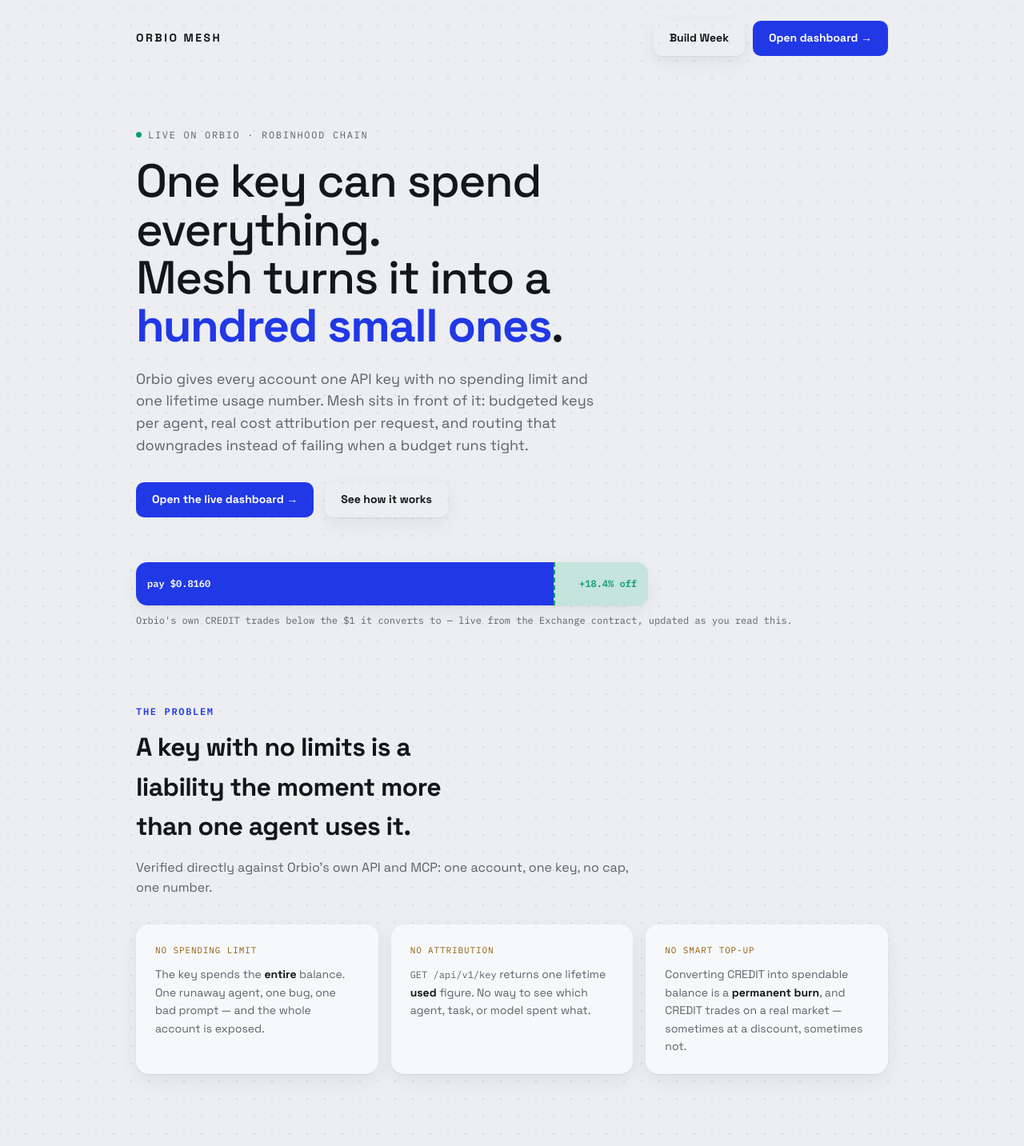
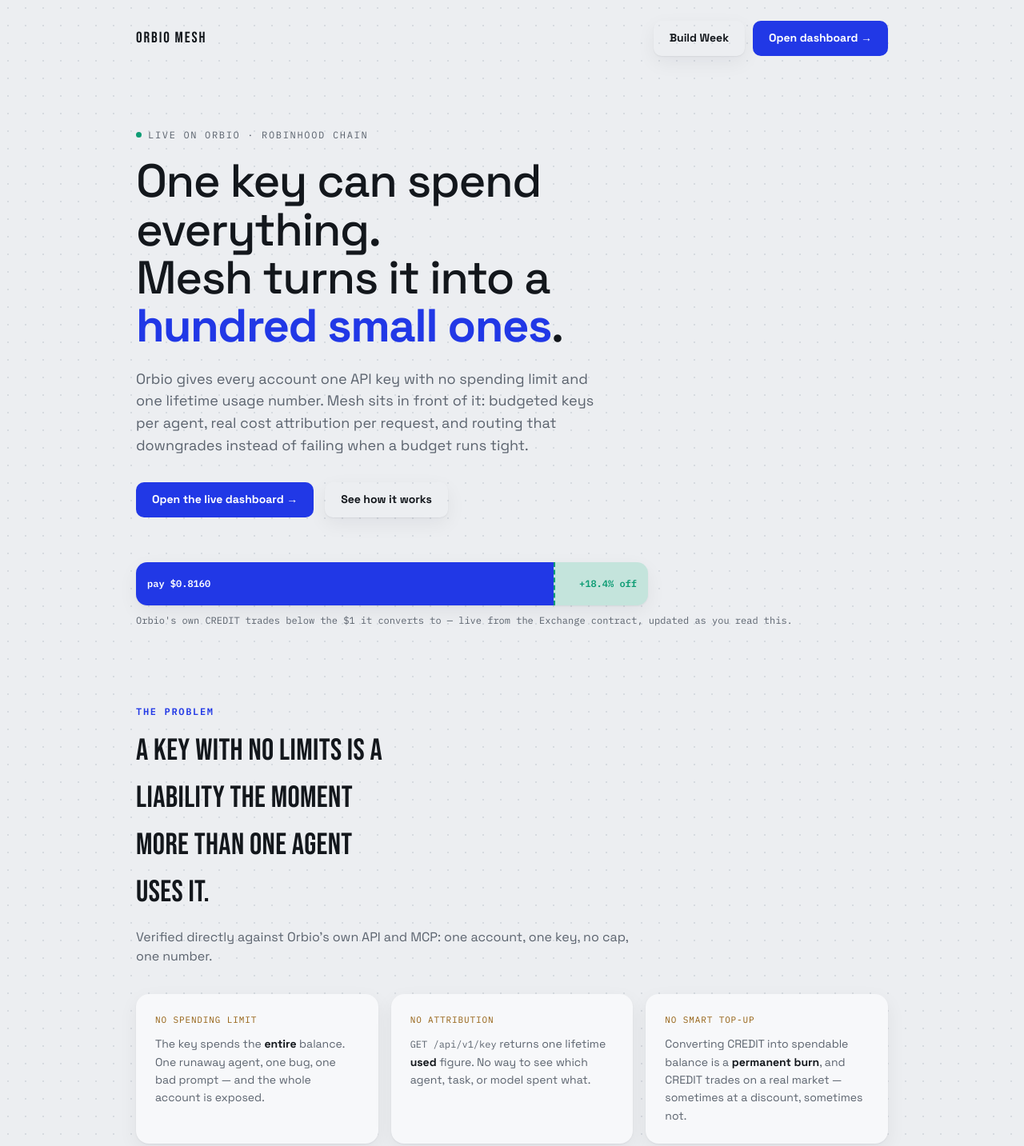
Before and after one commit to sammy-XXIV/orbio-mesh, a website: page landing.html in a window 1280 px wide. Shown: the top 1433 px of the page at 80% size. Drawn offline with Linux system fonts and the light colour scheme; no server answers.

Commit message:
Clean up error messages, add Bebas Neue for headlines
- Orbio's error responses are nested JSON; the connect-account error
  now surfaces just the human message instead of the raw envelope
- Bebas Neue added for the logo, section headers, and the landing
  page's headline copy -- applied only where text is short/uppercase
  already, since it's an all-caps display face and would hurt
  readability on body text or numeric data

```diff
--- a/landing.html
+++ b/landing.html
@@ -7,7 +7,7 @@
 <meta name="description" content="Budgeted, metered inference for a swarm of agents on one Orbio key.">
 <link rel="preconnect" href="https://fonts.googleapis.com">
 <link rel="preconnect" href="https://fonts.gstatic.com" crossorigin>
-<link href="https://fonts.googleapis.com/css2?family=Space+Grotesk:wght@400;500;700&family=IBM+Plex+Mono:wght@400;500;600&display=swap" rel="stylesheet">
+<link href="https://fonts.googleapis.com/css2?family=Bebas+Neue&family=Space+Grotesk:wght@400;500;700&family=IBM+Plex+Mono:wght@400;500;600&display=swap" rel="stylesheet">
 <style>
   :root{
     --paper:#ECEEF1; --ink:#13171C; --dim:#5b636e;
@@ -15,6 +15,7 @@
     --shadow:0 1px 2px rgba(19,23,28,.06),0 8px 24px rgba(19,23,28,.06);
     --cobalt:#2138E6; --amber:#946011; --teal:#0E9C74;
     --disp:"Space Grotesk",system-ui,sans-serif;
+    --headline:"Bebas Neue",var(--disp);
     --mono:"IBM Plex Mono",ui-monospace,monospace;
   }
   @media (prefers-color-scheme:dark){
@@ -34,7 +35,7 @@
   a{color:inherit}
 
   nav{display:flex;justify-content:space-between;align-items:center;padding:26px 0}
-  .brand{font-weight:700;letter-spacing:.18em;text-transform:uppercase;font-size:14px}
+  .brand{font-family:var(--headline);font-weight:400;letter-spacing:.1em;text-transform:uppercase;font-size:19px}
   .cta{font-family:var(--disp);font-weight:600;font-size:14px;color:#fff;
     background:var(--cobalt);border:none;border-radius:10px;padding:11px 20px;
     text-decoration:none;display:inline-block}
@@ -75,7 +76,7 @@
   @media (prefers-reduced-motion:reduce){section{opacity:1;transform:none}}
   .eyebrow{font-family:var(--mono);font-size:12px;letter-spacing:.14em;text-transform:uppercase;
     color:var(--cobalt);margin-bottom:10px;font-weight:600}
-  h2{font-size:clamp(24px,3.4vw,32px);margin:0 0 14px;letter-spacing:-.02em;max-width:22ch}
+  h2{font-family:var(--headline);font-weight:400;font-size:clamp(28px,4vw,38px);margin:0 0 14px;letter-spacing:.01em;max-width:22ch}
   .lede{color:var(--dim);font-size:16px;max-width:60ch;margin:0 0 34px}
 
   .problems{display:grid;grid-template-columns:repeat(3,1fr);gap:16px}
```
Also changed, not shown: dashboard.html (+4 -3 lines), src/proxy.js (+5 -4 lines).
